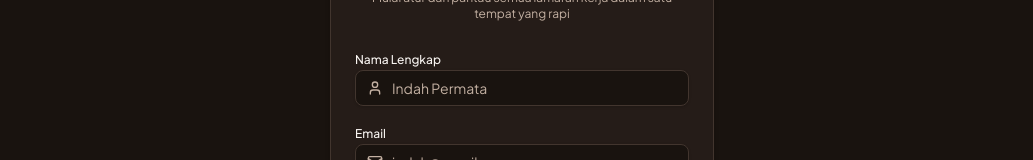
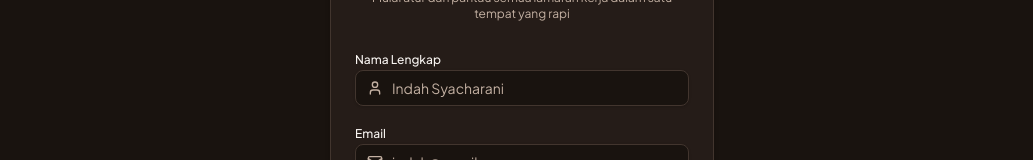
Before and after one commit to adnanaufal/IndahTrack, a Next.js app: page /register in a window 1280 px wide. Shown: the part 324-484 px from the top of the page, without its empty margins (118-1151 px from the left). Built offline with nearby package versions, Linux system fonts and the light colour scheme.

Commit message:
chore: update signup placeholder name to Indah Syacharani

```diff
--- a/app/(auth)/register/page.tsx
+++ b/app/(auth)/register/page.tsx
@@ -92,7 +92,7 @@ export default function RegisterPage() {
               <User className="absolute left-3 top-1/2 -translate-y-1/2 h-4 w-4 text-muted-foreground" />
               <Input
                 type="text"
-                placeholder="Indah Permata"
+                placeholder="Indah Syacharani"
                 className="pl-9 text-xs sm:text-sm h-9"
                 disabled={isLoading}
                 {...register("fullName")}
```
